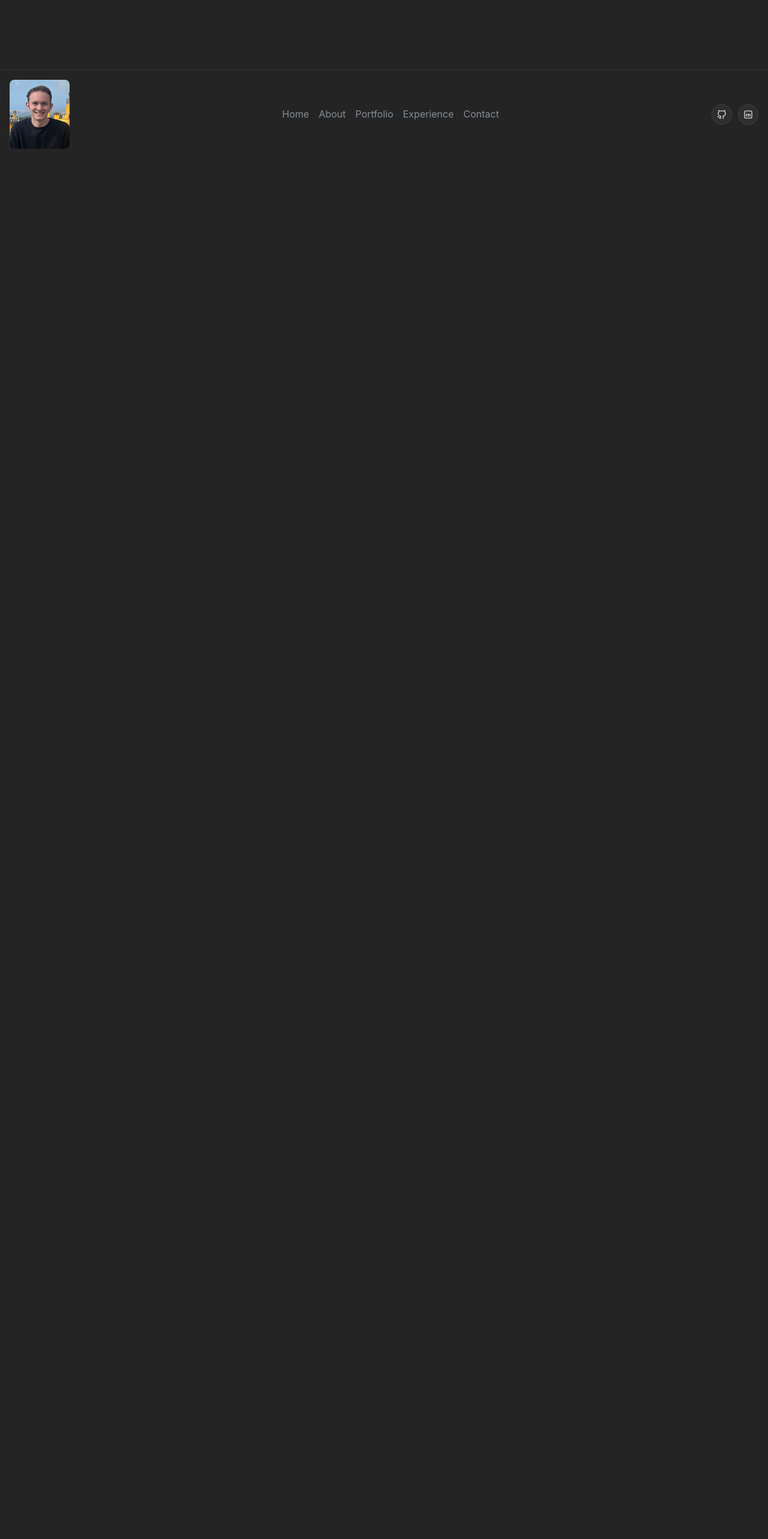
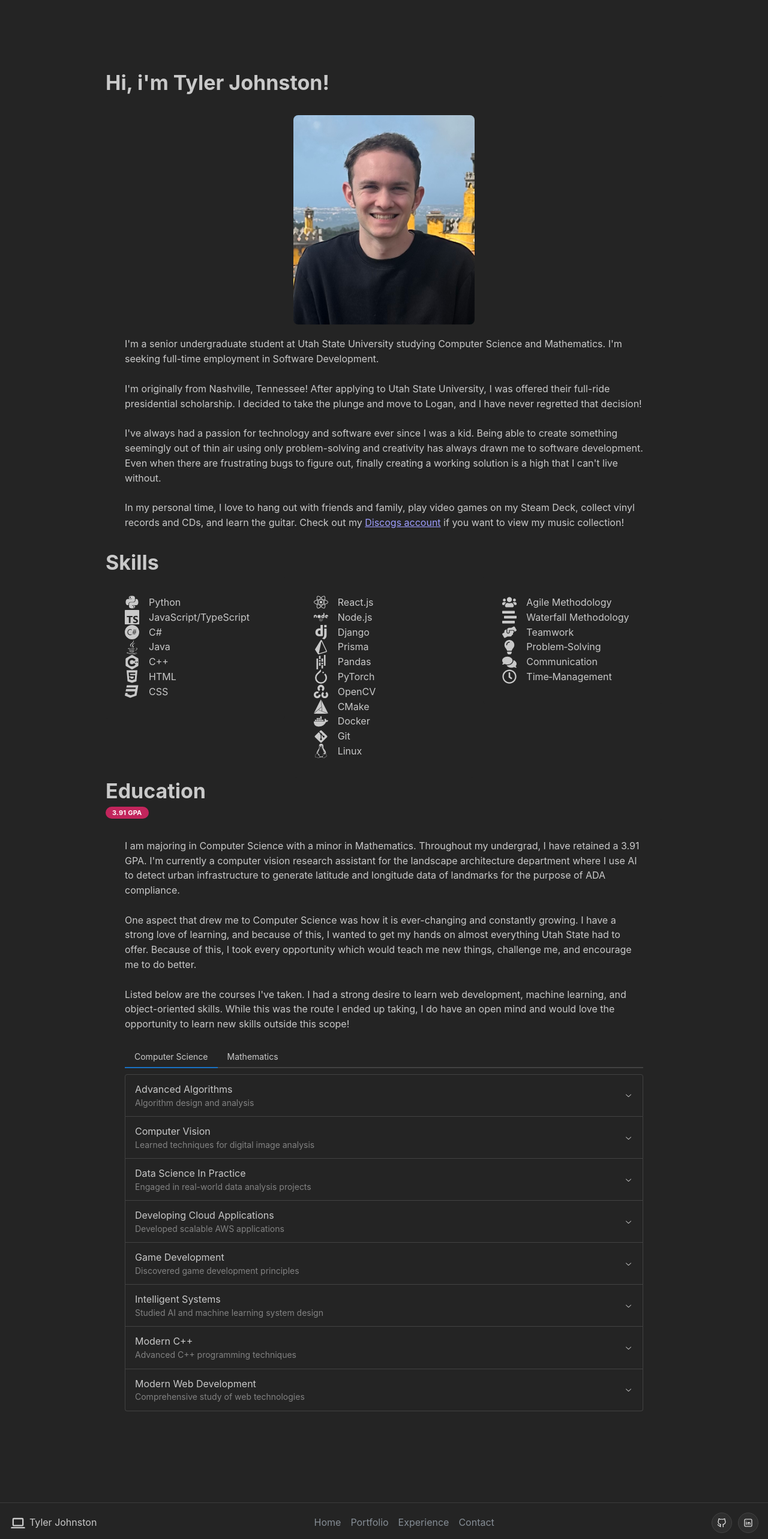
Before and after one commit to Tyler-Johnston/tyler-johnston.github.io, a React (Vite) app: page / in a window 1280 px wide. Shown: the part 60-2626 px from the top of the page at 60% size. Before the commit the page ends 800 px from the top, so only its background shows below. Built offline with nearby package versions, Linux system fonts and the light colour scheme.

Commit message:
merged home and about page

```diff
--- a/components/FooterCentered/FooterCentered.tsx
+++ b/components/FooterCentered/FooterCentered.tsx
@@ -1,12 +1,11 @@
 import { Link } from 'react-router-dom';
-import { Group, ActionIcon, Image } from '@mantine/core';
-import { IconBrandGithub, IconBrandLinkedin } from '@tabler/icons-react';
+import { Group, ActionIcon } from '@mantine/core';
+import { IconBrandGithub, IconBrandLinkedin, IconDeviceLaptop } from '@tabler/icons-react';
 import classes from './FooterCentered.module.css';
-import headshot from "../../images/headshot.jpeg";
+// import headshot from "../../images/headshot.jpeg";
 
 const links = [
   { link: '/', label: 'Home' },
-  { link: '/about', label: 'About' },
   { link: '/portfolio', label: 'Portfolio' },
   { link: '/experience', label: 'Experience' },
   { link: 'mailto:johnstontyler@protonmail.com', label: 'Contact'}
@@ -40,7 +39,12 @@ export function FooterCentered() {
   return (
     <div className={classes.footer}>
       <div className={classes.inner}>
-        <Image radius="md" src={headshot} className={classes.smallImage} />
+        {/* <Image radius="md" src={headshot} className={classes.smallImage} /> */}
+        <Group gap={5}>
+            <IconDeviceLaptop size={28}/>
+            Tyler Johnston
+          </Group>
+
         <Group className={classes.links}>{items}</Group>
         <Group gap="xs" justify="flex-end" wrap="nowrap">
           <Link to="https://github.com/Tyler-Johnston" target="_blank">
--- a/components/HeaderMenu/HeaderMenu.tsx
+++ b/components/HeaderMenu/HeaderMenu.tsx
@@ -12,7 +12,6 @@ interface LinkItem {
 
 const links: LinkItem[] = [
   { link: '/', label: 'Home' },
-  { link: '/about', label: 'About' },
   { link: '/portfolio', label: 'Portfolio' },
   { link: '/experience', label: 'Experience' },
 ];
--- a/src/About.tsx
+++ b/src/About.tsx
@@ -1,9 +1,10 @@
-import { Text, Paper, Container, Title, Accordion, Group, Tabs, Grid, List, ListItem, Badge} from '@mantine/core';
+import { Text, Paper, Container, Title, Accordion, Group, Tabs, Grid, List, ListItem, Badge, Image} from '@mantine/core';
 import { IconType } from 'react-icons';
 import { FaPython, FaJava, FaHtml5, FaCss3, FaReact, FaDocker, FaGitAlt, FaLinux, FaUsers, FaStream, FaLightbulb, FaComments, FaRegClock, FaHandsHelping, FaNode} from 'react-icons/fa';
 import { SiTypescript, SiCplusplus, SiCsharp, SiPrisma, SiDjango, SiPytorch, SiOpencv, SiCmake, SiPandas} from 'react-icons/si';
 import { Link } from 'react-router-dom';
 import "../styles.css"
+import headshot from "../images/headshot.jpeg";
 
 const csCourses = [
     {
@@ -297,14 +298,10 @@ const About = () => {
         <Container>
           <Title>Hi, i'm Tyler Johnston!</Title>
           <Paper p="xl">
+          <Image radius="md" src={headshot} className='smallImage'/>
           <Text>I'm a senior undergraduate student at Utah State University studying Computer Science and Mathematics. I'm seeking full-time employment in Software Development.</Text>
-          </Paper>
-        </Container>
-
-        <Container>
-          <Title>Personal</Title>
-          <Paper p="xl">
-            <Text>I'm originally from Nashville, Tennessee! After applying to Utah State University, I was offered their full-ride presidential scholarship. I decided to take the plunge and move to Logan, and I have never regretted that decision!</Text>
+          <br></br>
+          <Text>I'm originally from Nashville, Tennessee! After applying to Utah State University, I was offered their full-ride presidential scholarship. I decided to take the plunge and move to Logan, and I have never regretted that decision!</Text>
             <br />
             <Text>I've always had a passion for technology and software ever since I was a kid. Being able to create something seemingly out of thin air using only problem-solving and creativity has always drawn me to software development. Even when there are frustrating bugs to figure out, finally creating a working solution is a high that I can't live without.</Text>
             <br />
--- a/src/App.tsx
+++ b/src/App.tsx
@@ -13,8 +13,8 @@ export default function App() {
       <Router>
       <HeaderMenu/>
       <Routes>
+        <Route path="/" element={<About />} />
         <Route path="/portfolio" element={<Portfolio />} />
-        <Route path="/about" element={<About />} />
         <Route path="/experience" element={<Experience />} />
       </Routes>
       <FooterCentered/>
--- a/styles.css
+++ b/styles.css
@@ -1,8 +1,11 @@
 /* TODO: stop hard coding sizes. ensure they are responsive for all screen sizes / on mobile devices */
 
 .smallImage {
-    width: 100px;
-    height: auto;
+    display: block;
+    margin-left: auto;
+    margin-right: auto;
+    width: 35%;
+    margin-bottom: 20px;
   }
 
 .mediumImage {
```
